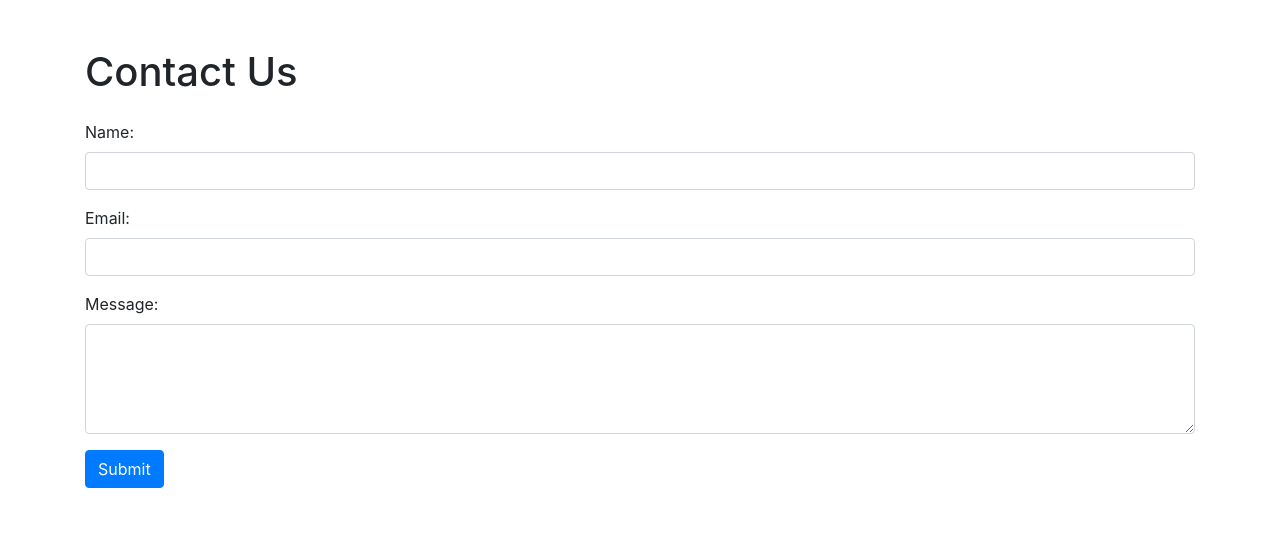
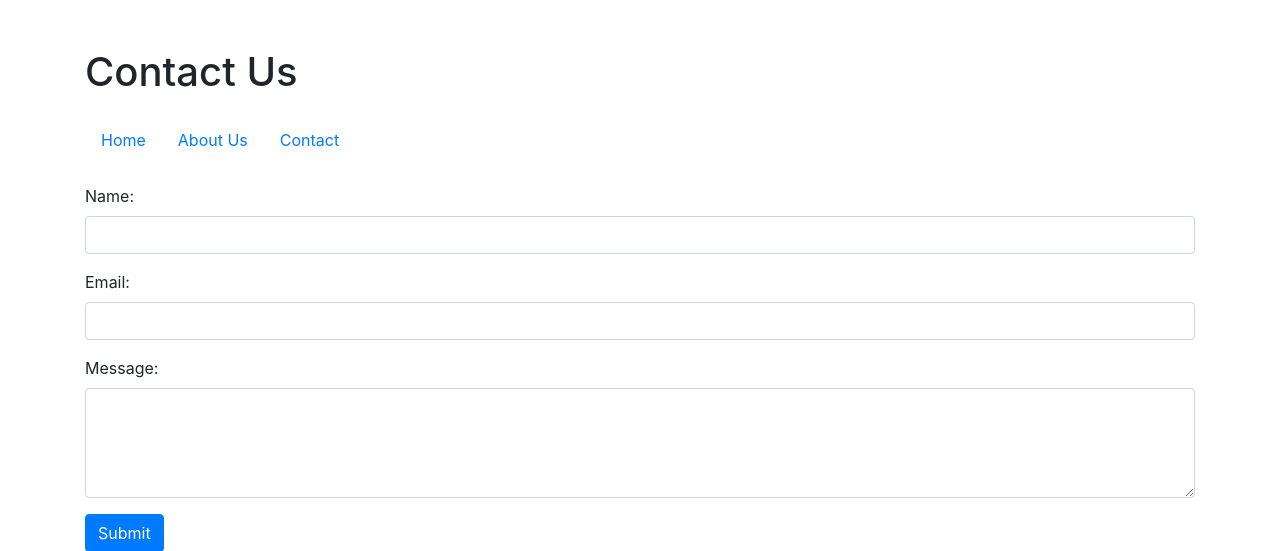
Before and after one commit to FraneCal/Web-Scraping, a Flask app: page /contact in a window 1280 px wide. Shown: the top 551 px of the page. Run offline with Flask 3, Linux system fonts and the light colour scheme; some libraries are stand-ins or nearby versions.

Commit message:
Update contact.html

```diff
--- a/E-commerce scraper/templates/contact.html
+++ b/E-commerce scraper/templates/contact.html
@@ -9,6 +9,19 @@
 <body>
     <div class="container mt-5">
         <h1 class="mb-4">Contact Us</h1>
+        <nav class="mb-4">
+            <ul class="nav">
+                <li class="nav-item">
+                    <a class="nav-link" href="{{ url_for('home') }}">Home</a>
+                </li>
+                <li class="nav-item">
+                    <a class="nav-link" href="{{ url_for('about') }}">About Us</a>
+                </li>
+                <li class="nav-item">
+                    <a class="nav-link active" href="{{ url_for('contact') }}">Contact</a>
+                </li>
+            </ul>
+        </nav>
         <form method="post">
             <!-- Add your form fields here -->
             <div class="form-group">
```
